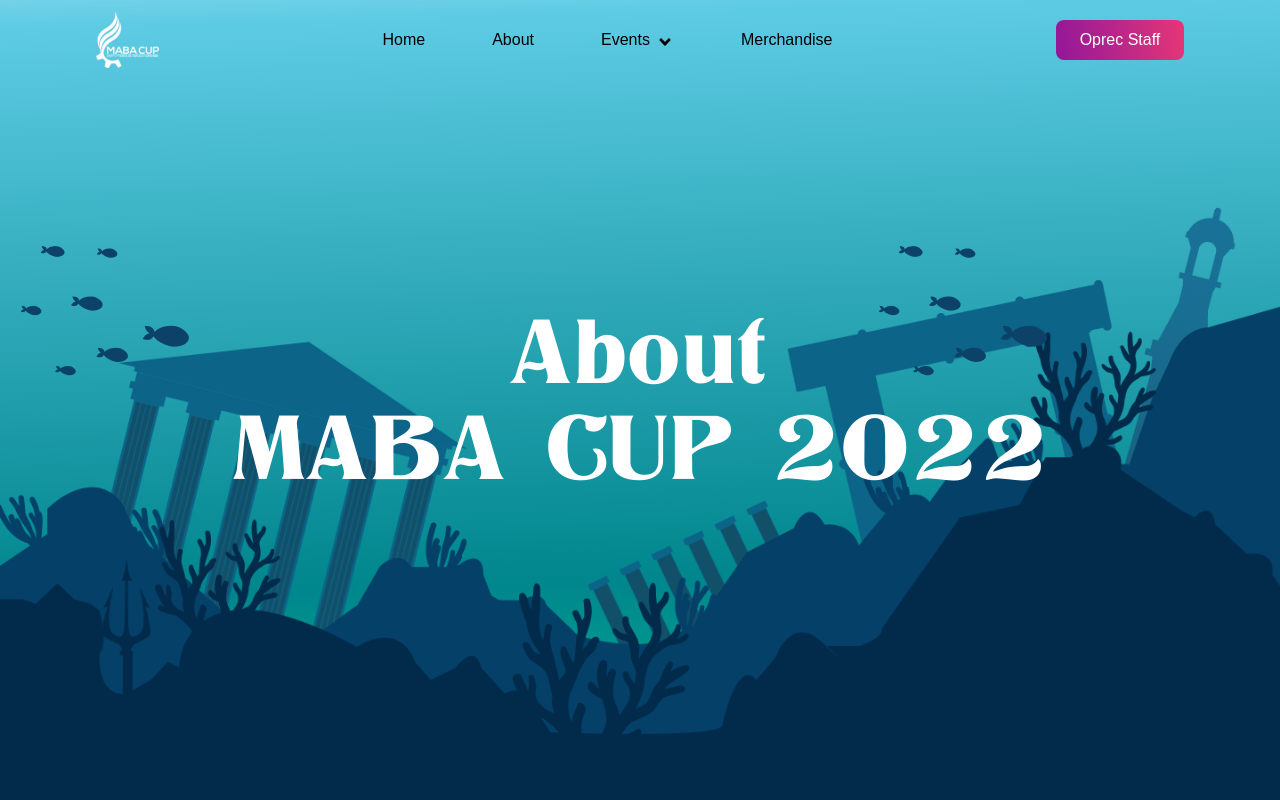
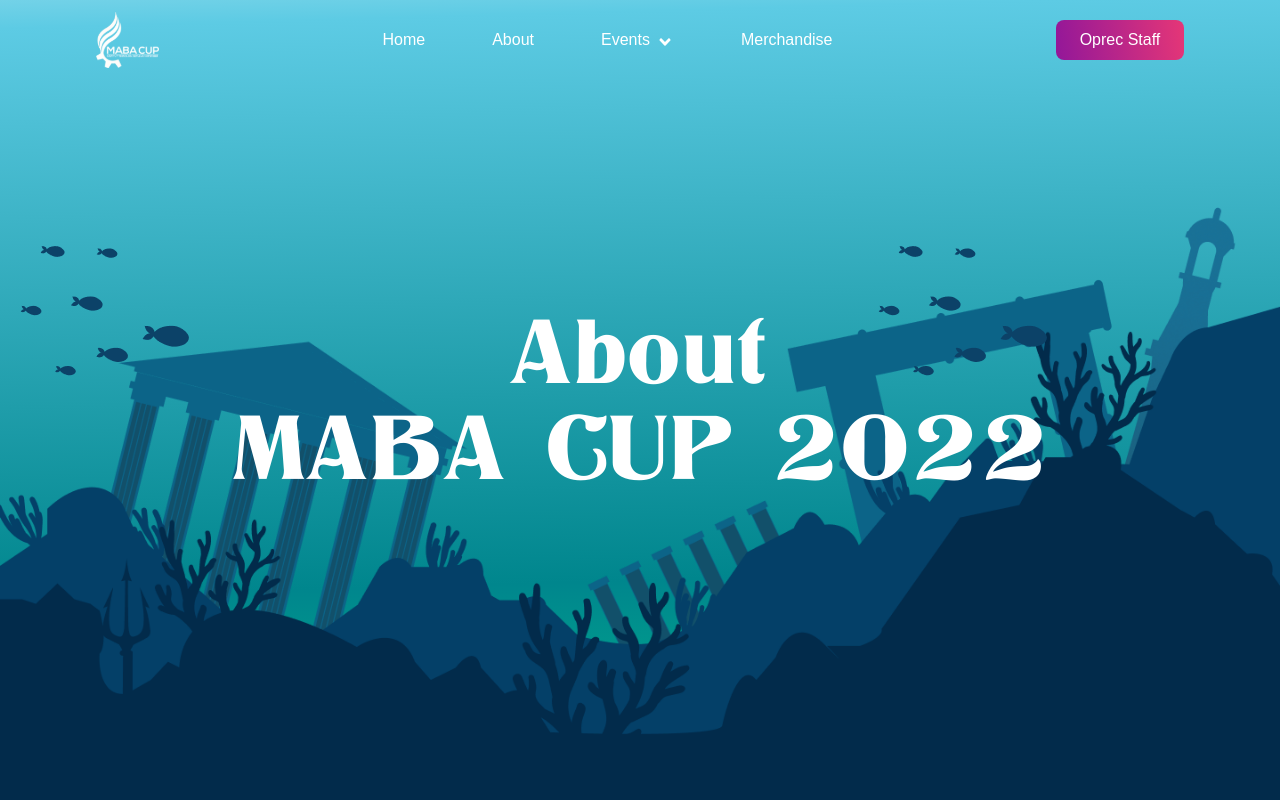
Before and after one commit to Teche-Corp/mabacup-2022-frontend, a Next.js app: page /AboutUs in a window 1280 px wide. Shown: the top 800 px of the page. Built offline with nearby package versions, Linux system fonts and the light colour scheme.

Commit message:
fix: fixing navbar

```diff
--- a/components/Layout.jsx
+++ b/components/Layout.jsx
@@ -2,10 +2,10 @@
 import Footer from "./Footer";
 import Navbar from "./Navbar";
 
-const Layout = ({ children, showNav, setShowNav, from ='' }) => {
+const Layout = ({ children, showNav, setShowNav, }) => {
   return (
     <div>
-      <Navbar showNav={showNav} setShowNav={setShowNav} from={from}/>
+      <Navbar showNav={showNav} setShowNav={setShowNav} />
       {children}
       <Footer />
     </div>
--- a/components/Navbar.jsx
+++ b/components/Navbar.jsx
@@ -6,7 +6,7 @@
 
 import "react-toastify/dist/ReactToastify.css";
 
-const Navbar = ({ showNav, setShowNav, from }) => {
+const Navbar = ({ showNav, setShowNav }) => {
   const [showEvents, setShowEvents] = useState(false);
   const [hideEvents, setHideEvents] = useState(true);
   const [colorChange, setColorchange] = useState(false);
@@ -61,11 +61,9 @@
         <nav
           className={`${
             colorChange
-              ? "bg-[#27378E] duration-300 ease-in-out text-white "
-              : `duration-300 ease-in-out ${
-                  from === "about-us" ? "text-black" : "text-white"
-                }`
-          } h-20 relative z-50 select-none w-screen font-secondary flex justify-between items-center px-5 md:px-16 lg:px-24`}
+              ? "bg-[#27378E] duration-300 ease-in-out "
+              : `duration-300 ease-in-out `
+          } h-20 relative z-50 select-none w-screen font-secondary text-white  flex justify-between items-center px-5 md:px-16 lg:px-24`}
         >
           {/* header logo */}
           <Link href='/'>
@@ -98,13 +96,13 @@
           </div>
           <ul className={`md:flex hidden  md:gap-5 lg:gap-10 xl:gap-[67px] `}>
             <li>
-              <Link href='#hero'>
+              <Link href='/'>
                 <a>Home</a>
               </Link>
             </li>
 
             <li>
-              <Link href='#about'>
+              <Link href='/AboutUs'>
                 <a>About</a>
               </Link>
             </li>
@@ -161,8 +159,8 @@
               )}
             </li>
             <li>
-              <Link href='/'>
-                <a onClick={notify}>Merchandise</a>
+              <Link href='/comingSoon'>
+                <a>Merchandise</a>
               </Link>
             </li>
           </ul>
@@ -186,7 +184,7 @@
               </Link>
             </li>
             <li onClick={toggleShowNav} className='py-4  px-7'>
-              <Link href='#'>
+              <Link href='/AboutUs'>
                 <a className='flex items-center justify-center w-full text-2xl font-secondary text-border-thin '>
                   About
                 </a>
```
